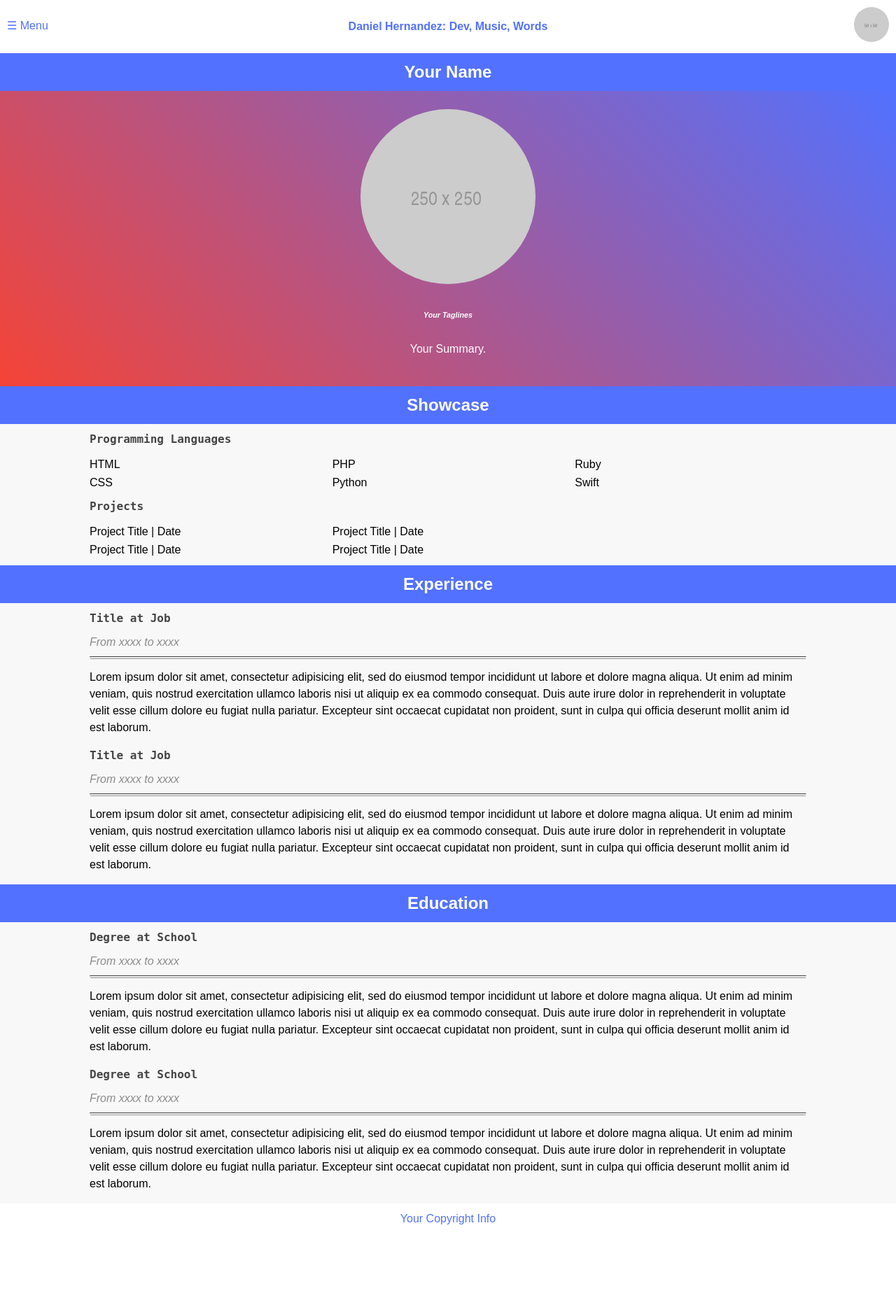
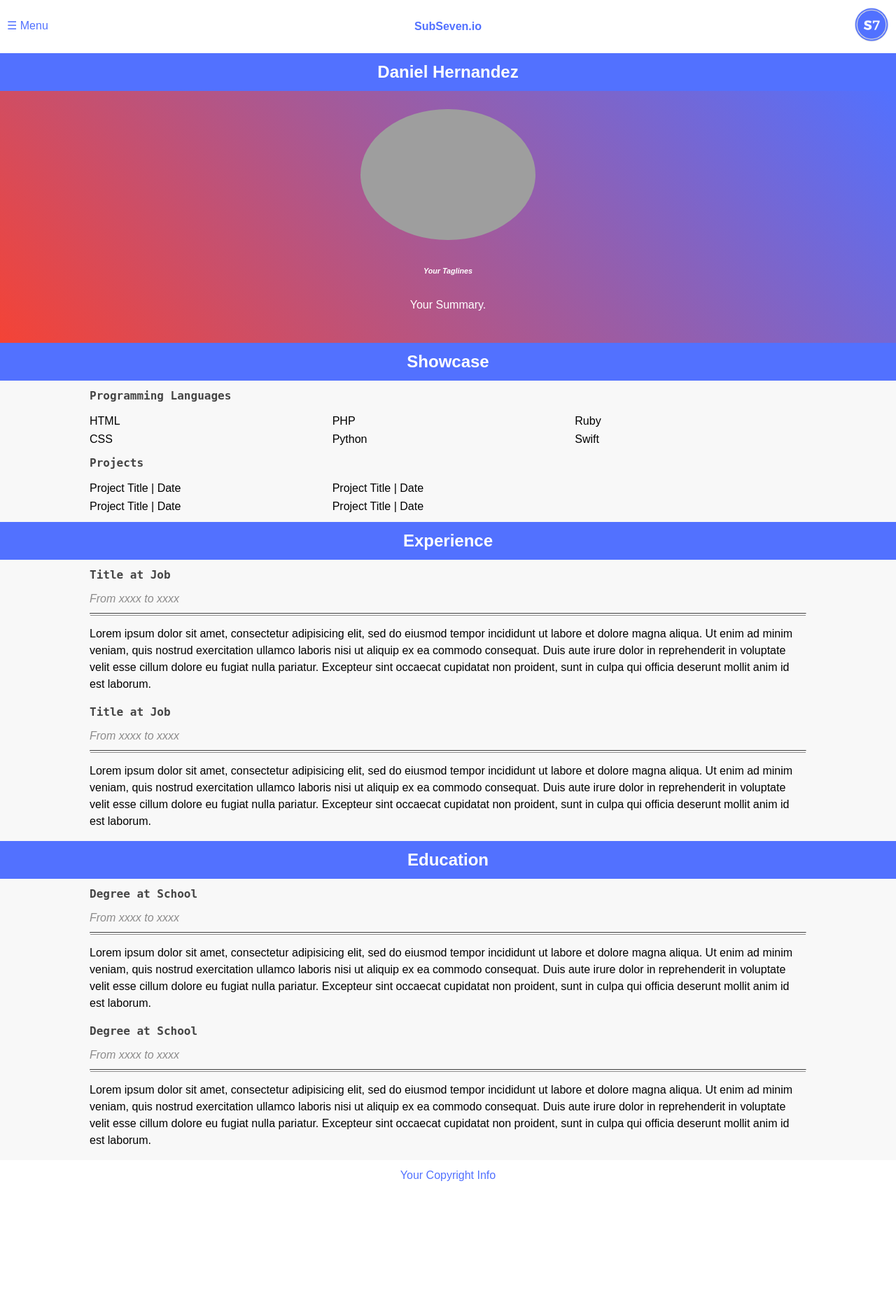
Before and after one commit to SubSeven57/subseven.io-static, a PHP site: page / in a window 1280 px wide. Shown: the whole page at 70% size. After the commit the page ends 1688 px from the top, so only its background shows below. Run offline with PHP 8.4, Linux system fonts and the light colour scheme; some libraries are stand-ins or nearby versions; grey boxes are pictures that could not be loaded.

Commit message:
It is PHP, my dude

```diff
--- a/index.html
+++ b/index.php
@@ -35,11 +35,11 @@
       <a id="m-menu" href="#" onclick="openNav()">&#9776; Menu</a>
     </div>
     <div class="header-c2">
-      <p id="your-name">Daniel Hernandez: Dev, Music, Words</p>
+      <p id="your-name">SubSeven.io</p>
       <!-- Your personal brand name -->
     </div>
     <div class="header-c3">
-      <a href="#"><img src="assets/img/site-logo.png" id="site-logo" alt="Alt for your logo" /></a>
+      <a href="#"><img src="img/android-chrome-512x512.png" id="site-logo" alt="SubSeven Logo" /></a>
     </div>
   </header>
   <!--End of header and menu. -->
@@ -51,21 +51,21 @@
     -->
     <a href="javascript:void(0)" class="close-btn" onclick="closeNav()">&times;</a>
     <a class="menu-item" href="#" class="btn" target="#"><i class="fa fa-home"></i> Home</a></li>
+    <a class="menu-item" href="https://linkedin.com/in/subseven" class="btn" target="_blank" rel="noreferrer noopener"><i class="fa fa-linkedin"></i> LinkedIn</a></li>
     <a class="menu-item" href="#" class="btn" target="_blank" rel="noreferrer noopener"><i class="fa fa-wordpress"></i> Blog</a></li>
-    <a class="menu-item" href="#" class="btn" target="_blank" rel="noreferrer noopener"><i class="fa fa-twitter"></i> Twitter</a></li>
-    <a class="menu-item" href="#" class="btn" target="_blank" rel="noreferrer noopener"><i class="fa fa-github"></i> GitHub</a></li>
-    <a class="menu-item" href="#" class="btn" target="_blank" rel="noreferrer noopener"><i class="fa fa-medium"></i> Medium</a></li>
+    <a class="menu-item" href="https://twitter.com/SanKahlo" class="btn" target="_blank" rel="noreferrer noopener"><i class="fa fa-twitter"></i> Twitter</a></li>
+    <a class="menu-item" href="https://github.com/subseven57" class="btn" target="_blank" rel="noreferrer noopener"><i class="fa fa-github"></i> GitHub</a></li>
     <!-- Refer to the documentation to see what icons are supported.
     However, the basics are that you give the "i" element a class of "fa" then "fa-whatever" -->
   </nav>
   <!--End of menu and menu container. -->
 
   <!-- Begin resume section 1-->
-  <h2 class="header-c">Your Name</h2>
+  <h2 class="header-c">Daniel Hernandez</h2>
   <!-- Your own name -->
   <div id="cont-1">
     <!-- Description information resume container-->
-    <img src="assets/img/user-pic.png" id="user-pic" alt="Alt for your image" />
+    <img src="https://avatars2.githubusercontent.com/u/5679100?s=400&u=179400fe0d521777333b8b48039d31033679c829&v=4" id="user-pic" alt="Alt for your image" />
     <h6 id="pre-desc">Your Taglines</span></h6>
     <!-- Your summary -->
     <p id="post-desc">Your Summary.</p>
```
